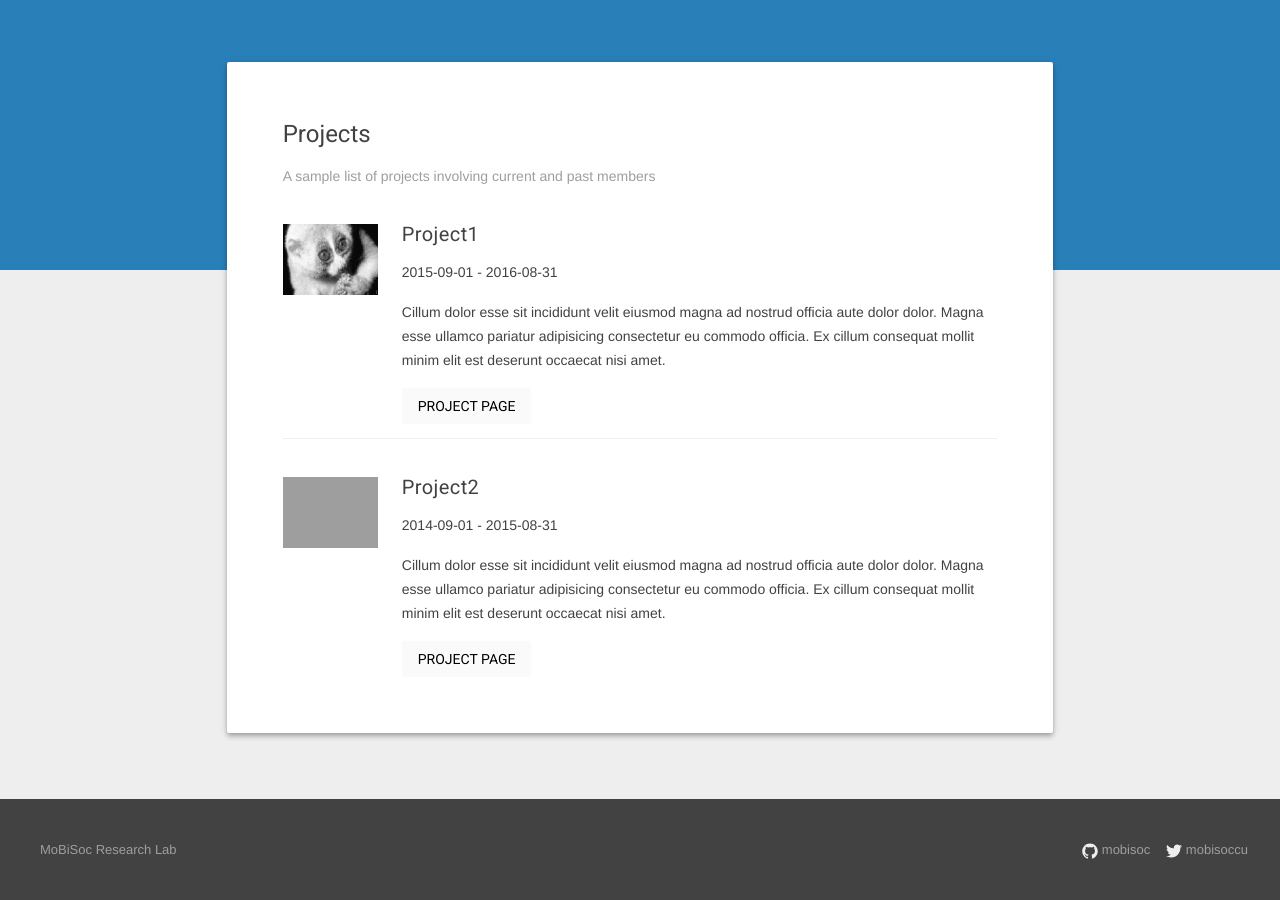
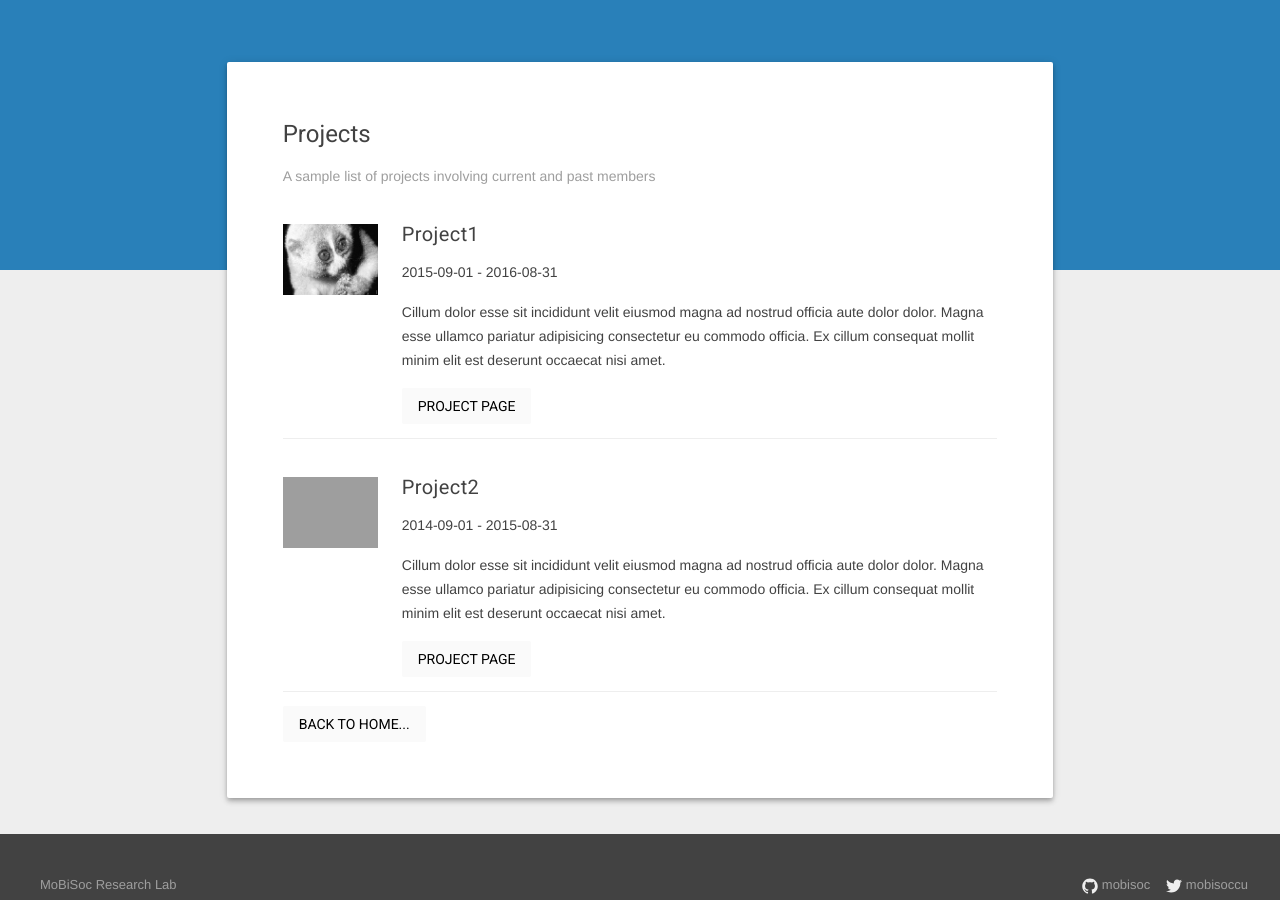
Before and after one commit to mobisoc/mobisoc.cs.cf.ac.uk, a Jekyll site: the page built from projects/index.html, in a window 1280 px wide. Built offline with Jekyll 4.4.1, drawn with Linux system fonts in a browser that asks for light colours; nearby versions of some CDN libraries.

Commit message:
added home page link on posts and project page

```diff
--- a/index.html
+++ b/index.html
@@ -22,9 +22,10 @@
                 <div class="mdl-grid mdl-grid--no-spacing projectcontainer">
                   <h5 class="largetitle">{{ post.title }}</h5>
                   {{ post.excerpt }}
-                  <a class="mdl-button" href="{{ post.url }}">Read More...</a>
+                  <a class="mdl-button" href="{{ post.url }}">Read on...</a>
                 </div>
               {% endfor %}
+              <a href="posts" class="mdl-button">More News</a>
           </div>
 
           <div class="demo-content projectcard mdl-color--white mdl-shadow--4dp content mdl-color-text--grey-800 mdl-cell mdl-cell--8-col">
--- a/projects/index.html
+++ b/projects/index.html
@@ -29,6 +29,8 @@
                 </div>
 
               {% endfor %}
-
+          <footer>
+            <a href="{{site.url}}" class="mdl-button">Back to home...</a>
+          </footer>
           </div>
         </div>
```
